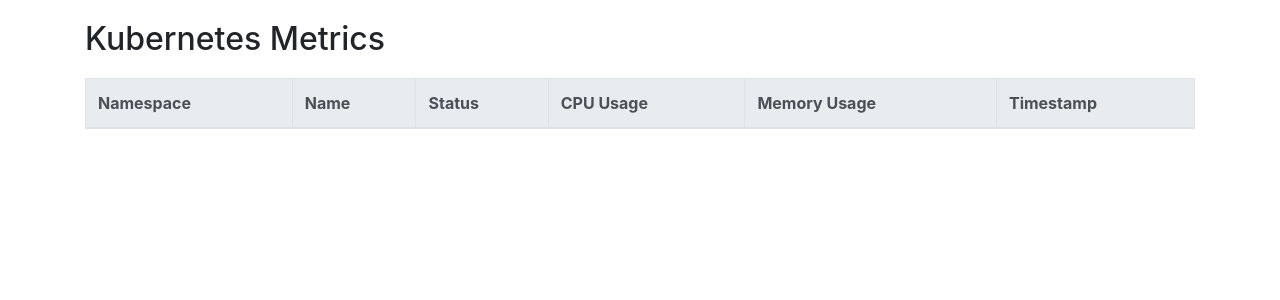
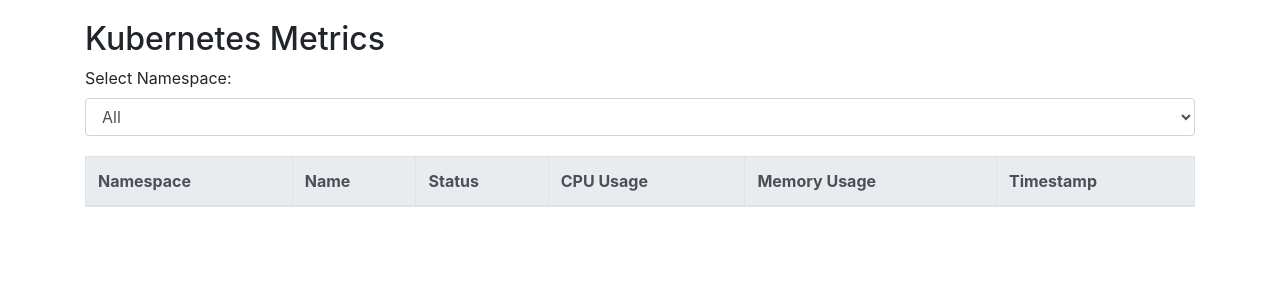
Before and after one commit to Pqbyq/Inzynierka, a Flask app: template templates/index.html in a window 1280 px wide. Shown: the top 300 px of the page. Run offline with Flask 3, Linux system fonts and the light colour scheme; the template is opened without the code that fills it, so the values that code supplies are empty; parts of the project's set-up code (start-up, migrations or seed data) failed here and were passed over; some libraries are stand-ins or nearby versions.

Commit message:
Select Namespace działa!!!1!!!!!1!

```diff
--- a/app.py
+++ b/app.py
@@ -1,9 +1,9 @@
-from flask import Flask, render_template
+from flask import Flask, render_template, request
 from logging.handlers import RotatingFileHandler
 import logging
 import os
 from metrics import get_cluster_metrics
-from db import save_to_postgresql
+from db import save_to_postgresql, get_unique_namespaces, get_latest_metrics
 from flask_apscheduler import APScheduler
 
 log_dir = '/var/log/metrics-app/'
@@ -42,14 +42,16 @@
     except Exception as e:
         app.logger.error(f"Error: {e}")
 
-@app.route('/')
+@app.route('/', methods=['GET'])
 def index():
-    try:
-        metrics = get_cluster_metrics(namespace=None)
-        return render_template('index.html', metrics=metrics)
-    except Exception as e:
-        app.logger.error(f"Error: {e}")
-        return f"An error occurred: {e}"
+    selected_namespace = request.args.get('namespace', 'All')
+    namespaces = get_unique_namespaces()
+    metrics = get_latest_metrics(None if selected_namespace == 'All' else selected_namespace)
+    app.logger.info(f"Selected namespace: {selected_namespace}")
+    app.logger.info(f"Namespaces: {namespaces}")
+    app.logger.info(f"Metrics: {metrics}")
+    return render_template('index.html', metrics=metrics, namespaces=namespaces,
+                           selected_namespace=selected_namespace)
 
 if __name__ == '__main__':
     scheduler.start()
--- a/db.py
+++ b/db.py
@@ -1,5 +1,6 @@
 import os
 import psycopg2
+from psycopg2.extras import RealDictCursor
 import logging
 from datetime import datetime
 
@@ -17,6 +18,22 @@
 formatter = logging.Formatter('%(asctime)s - %(levelname)s - %(message)s')
 handler.setFormatter(formatter)
 logger.addHandler(handler)
+
+def get_db_connection():
+    try:
+        conn = psycopg2.connect(
+            dbname='mydatabase',
+            user='myuser',
+            password='mypassword',
+            host='postgres',
+            port='5432'
+        )
+        conn.autocommit = True
+        return conn
+    except Exception as e:
+        logger.error(f"Error: {e}")
+        return None
+
 
 def save_to_postgresql(metrics):
     try:
@@ -65,3 +82,29 @@
         logger.info("Closed connection to PostgreSQL")
     except Exception as e:
         logger.error(f"Error: {e}")
+
+
+def get_unique_namespaces():
+    conn = get_db_connection()
+    cursor = conn.cursor()
+    cursor.execute('SELECT DISTINCT namespace FROM metrics;')
+    namespaces = [row[0] for row in cursor.fetchall()]
+    cursor.close()
+    conn.close()
+    return namespaces
+
+def get_latest_metrics(namespace=None):
+    conn = get_db_connection()
+    cursor = conn.cursor(cursor_factory=RealDictCursor)
+    query = '''
+        SELECT DISTINCT ON (name) *
+        FROM metrics
+        {}
+        ORDER BY name, timestamp DESC
+    '''.format('WHERE namespace = %s' if namespace else '')
+    params = [namespace] if namespace else []
+    cursor.execute(query, params)
+    metrics = cursor.fetchall()
+    cursor.close()
+    conn.close()
+    return metrics
--- a/templates/index.html
+++ b/templates/index.html
@@ -3,7 +3,7 @@
 <head>
     <meta charset="UTF-8">
     <meta name="viewport" content="width=device-width, initial-scale=1.0">
-    <title>Kubernetes Metrics</title>
+    <title>Kubernetes Metrics Dashboard</title>
     <link rel="stylesheet" href="https://maxcdn.bootstrapcdn.com/bootstrap/4.0.0/css/bootstrap.min.css">
     <style>
         body {
@@ -27,6 +27,17 @@
 <body>
     <div class="container">
         <h2>Kubernetes Metrics</h2>
+        <form method="GET" action="/">
+            <div class="form-group">
+                <label for="namespace">Select Namespace:</label>
+                <select class="form-control" id="namespace" name="namespace" onchange="this.form.submit()">
+                    <option value="All" {% if selected_namespace == 'All' %}selected{% endif %}>All</option>
+                    {% for namespace in namespaces %}
+                        <option value="{{ namespace }}" {% if namespace == selected_namespace %}selected{% endif %}>{{ namespace }}</option>
+                    {% endfor %}
+                </select>
+            </div>
+        </form>
         <table class="table table-bordered">
             <thead class="thead-light">
                 <tr>
```
Also changed, not shown: requirements.txt (line endings or trailing spaces).
